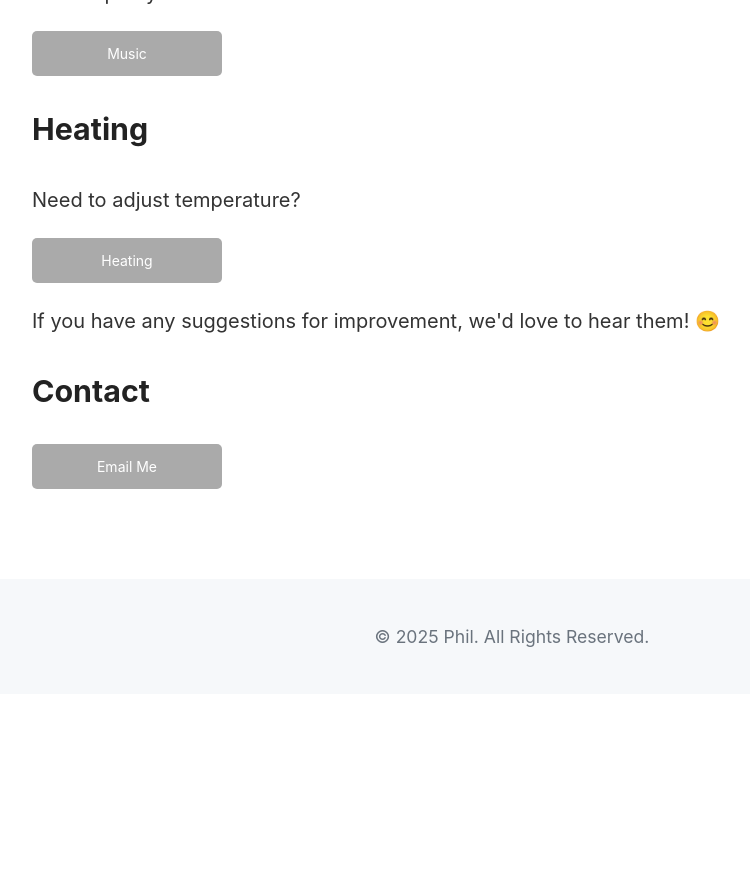
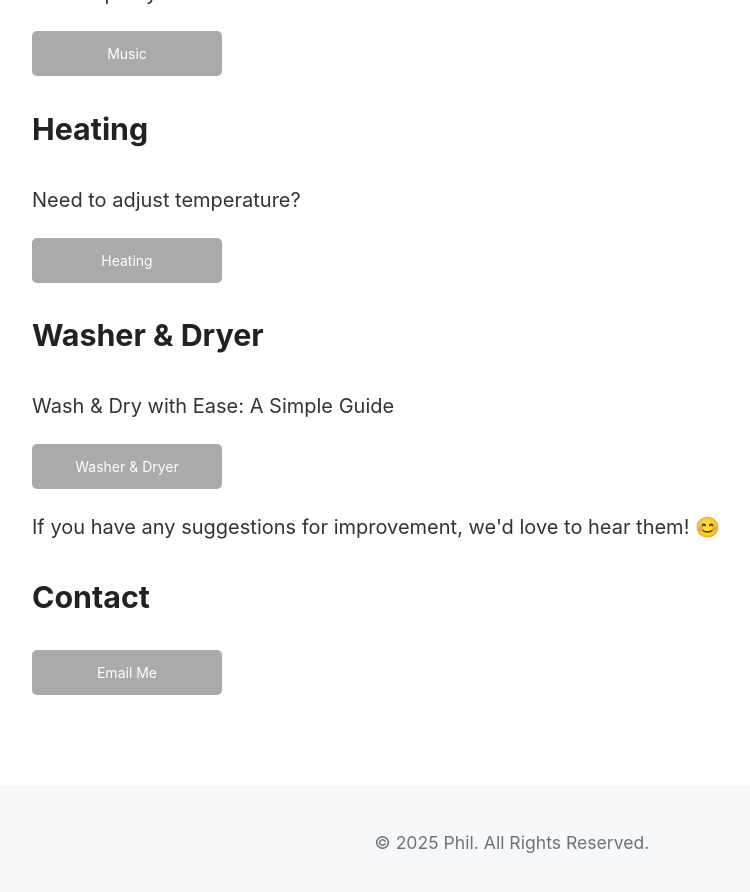
Before and after one commit to PhilAlain/tac, a Jekyll site: the page house_manual.html, which Jekyll copies as it is, in a window 1280 px wide and 900 px high, scrolled down 617 px. Shown: the top 892 px of the window, without its empty margins (128-878 px from the left). Built offline with Jekyll 4.4.1, drawn with Linux system fonts in a browser that asks for light colours; before the commit the page ends 1311 px from its top, so only the background shows below that.

Commit message:
Update house_manual.html

```diff
--- a/house_manual.html
+++ b/house_manual.html
@@ -29,6 +29,10 @@
         <p>Need to adjust temperature?</p>
         <a href="https://philalain.github.io/tac/heating" class="button">Heating</a>
 
+        <h2>Washer & Dryer</h2>
+        <p>Wash & Dry with Ease: A Simple Guide</p>
+        <a href="https://philalain.github.io/tac/washer_dryer" class="button">Washer & Dryer</a>
+
         <p>If you have any suggestions for improvement, we'd love to hear them! 😊</p>
 
         <h2>Contact</h2>
```
